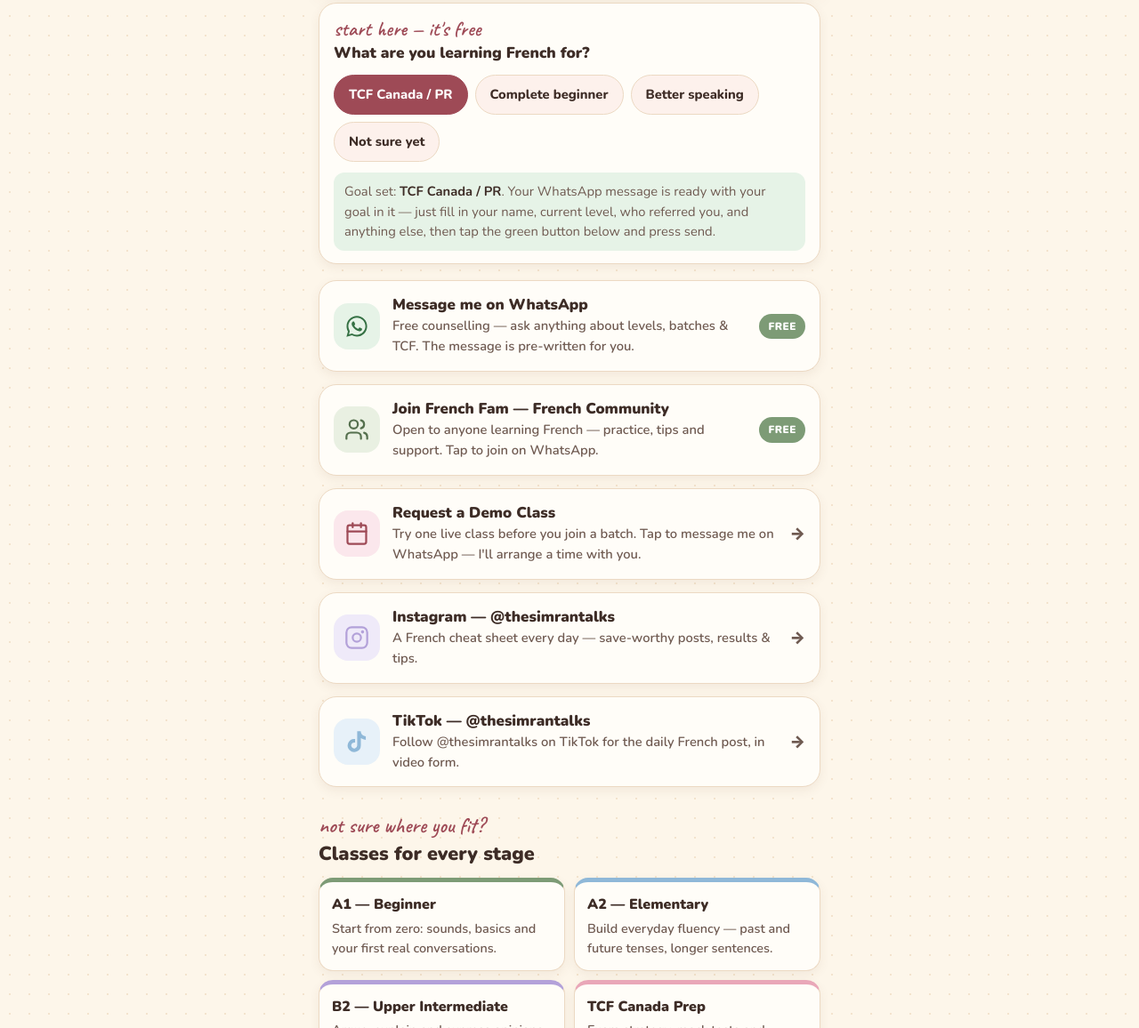
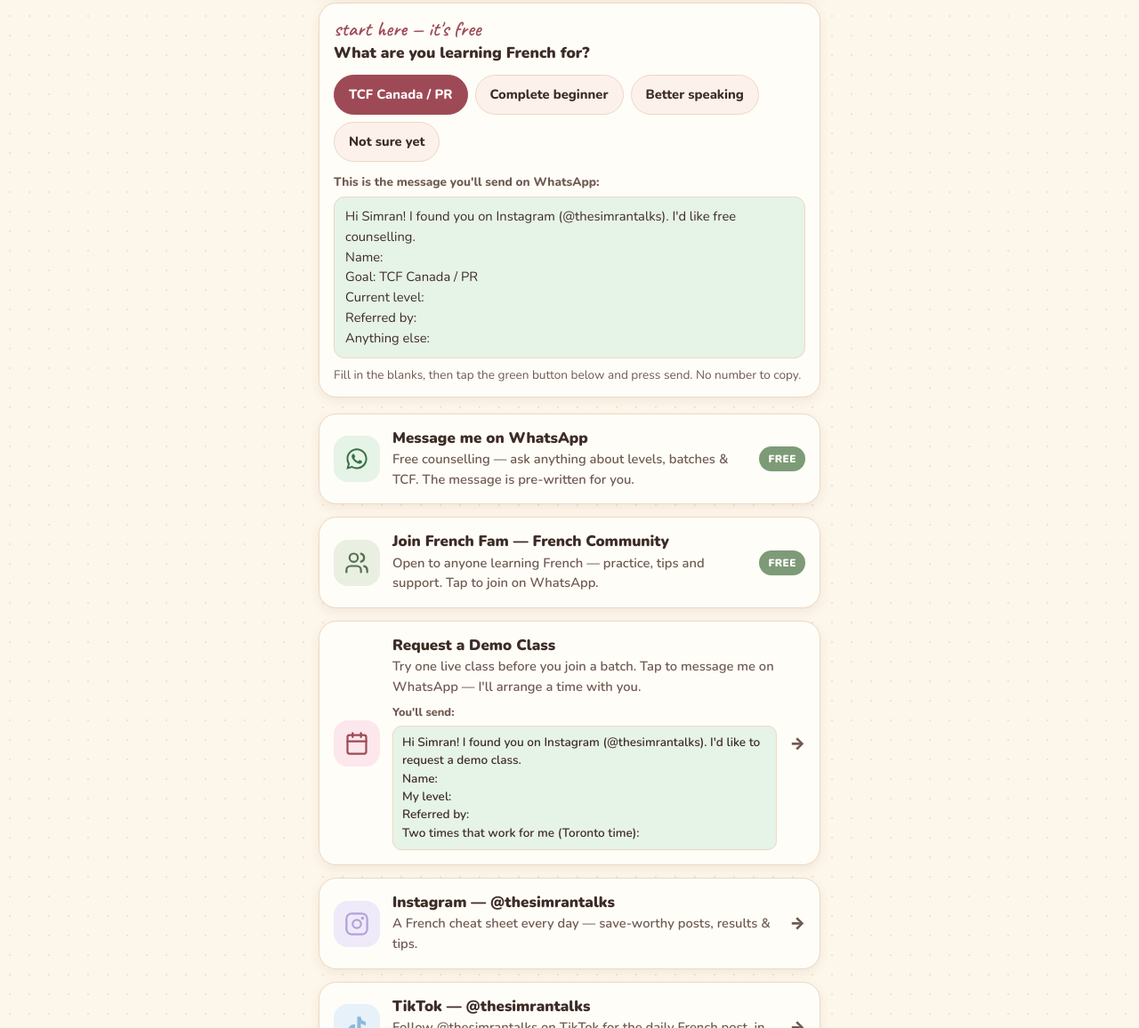
Before and after one commit to thesimrantalks/French-links, a plain HTML site: page index.html in a window 1280 px wide. Shown: the part 675-1831 px from the top of the page at 89% size. Drawn offline with nearby package versions, Linux system fonts and the light colour scheme.

Commit message:
Show the exact WhatsApp message that will be sent, for counselling and demo

```diff
--- a/index.html
+++ b/index.html
@@ -151,9 +151,19 @@
       .chip:focus-visible, a.linkcard:focus-visible, button:focus-visible, summary:focus-visible {
         outline: 3px solid var(--blue); outline-offset: 2px;
       }
-      .preview {
-        margin: 12px 0 0; font-size: .92rem; color: var(--ink-soft);
-        background: var(--wa-soft); border-radius: 12px; padding: 10px 12px;
+      .msgsend { margin: 12px 0 0; }
+      .msgsend-label { display: block; font-size: .85rem; font-weight: 800; color: var(--ink-soft); margin-bottom: 6px; }
+      .msgbubble {
+        background: var(--wa-soft); border: 1px solid var(--line);
+        border-radius: 12px; padding: 10px 12px;
+        font-size: .92rem; color: var(--ink); line-height: 1.55; white-space: pre-line;
+      }
+      .msgsend-hint { display: block; font-size: .85rem; color: var(--ink-soft); margin-top: 8px; }
+      .msgsample-label { display: block; font-size: .8rem; font-weight: 800; color: var(--ink-soft); margin-top: 8px; }
+      .msgsample {
+        display: block; margin-top: 4px; background: var(--wa-soft);
+        border: 1px solid var(--line); border-radius: 10px; padding: 8px 10px;
+        font-size: .85rem; color: var(--ink); line-height: 1.5; white-space: pre-line; font-weight: 600;
       }
       .preview strong { color: var(--ink); }
 
@@ -249,7 +259,11 @@
           <button type="button" class="chip" data-goal="speaking" aria-pressed="false">Better speaking</button>
           <button type="button" class="chip" data-goal="unsure" aria-pressed="false">Not sure yet</button>
         </div>
-        <p class="preview" id="msgPreview">Your WhatsApp message is already written for you — just tap the green button below and press send. <strong>No number to copy, nothing to type.</strong></p>
+        <div class="msgsend">
+          <span class="msgsend-label">This is the message you'll send on WhatsApp:</span>
+          <div class="msgbubble" id="msgPreview"></div>
+          <span class="msgsend-hint">Fill in the blanks, then tap the green button below and press send. No number to copy.</span>
+        </div>
       </div>
 
       <!-- Links -->
@@ -284,6 +298,12 @@
           <span class="txt">
             <span class="t">Request a Demo Class</span>
             <span class="d">Try one live class before you join a batch. Tap to message me on WhatsApp — I'll arrange a time with you.</span>
+            <span class="msgsample-label">You'll send:</span>
+            <span class="msgsample">Hi Simran! I found you on Instagram (@thesimrantalks). I'd like to request a demo class.
+Name:
+My level:
+Referred by:
+Two times that work for me (Toronto time):</span>
           </span>
           <span class="arrow" aria-hidden="true">→</span>
         </a>
@@ -348,20 +368,16 @@
 
         var goals = {
           tcf: {
-            msg: "Hi Simran! I found you on Instagram (@thesimrantalks). I'd like free counselling.\nName: \nGoal: TCF Canada / PR\nCurrent level: \nReferred by: \nAnything else: ",
-            preview: "Goal set: <strong>TCF Canada / PR</strong>. Your WhatsApp message is ready with your goal in it — just fill in your name, current level, who referred you, and anything else, then tap the green button below and press send."
+            msg: "Hi Simran! I found you on Instagram (@thesimrantalks). I'd like free counselling.\nName: \nGoal: TCF Canada / PR\nCurrent level: \nReferred by: \nAnything else: "
           },
           beginner: {
-            msg: "Hi Simran! I found you on Instagram (@thesimrantalks). I'd like free counselling.\nName: \nGoal: Complete beginner\nReferred by: \nAnything else: ",
-            preview: "Goal set: <strong>Complete beginner</strong>. Your WhatsApp message is ready — just fill in your name, who referred you, and anything else, then tap the green button below and press send."
+            msg: "Hi Simran! I found you on Instagram (@thesimrantalks). I'd like free counselling.\nName: \nGoal: Complete beginner\nReferred by: \nAnything else: "
           },
           speaking: {
-            msg: "Hi Simran! I found you on Instagram (@thesimrantalks). I'd like free counselling.\nName: \nGoal: Better speaking\nCurrent level: \nReferred by: \nAnything else: ",
-            preview: "Goal set: <strong>Better speaking</strong>. Your WhatsApp message is ready with your goal in it — just fill in your name, current level, who referred you, and anything else, then tap the green button below and press send."
+            msg: "Hi Simran! I found you on Instagram (@thesimrantalks). I'd like free counselling.\nName: \nGoal: Better speaking\nCurrent level: \nReferred by: \nAnything else: "
           },
           unsure: {
-            msg: "Hi Simran! I found you on Instagram (@thesimrantalks). I'd like free counselling.\nName: \nGoal: Not sure yet\nCurrent level: \nReferred by: \nAnything else: ",
-            preview: "Goal set: <strong>Not sure yet</strong>. Your WhatsApp message is ready — just fill in your name, current level, who referred you, and anything else, then tap the green button below and press send."
+            msg: "Hi Simran! I found you on Instagram (@thesimrantalks). I'd like free counselling.\nName: \nGoal: Not sure yet\nCurrent level: \nReferred by: \nAnything else: "
           }
         };
 
@@ -371,7 +387,7 @@
 
         function setGoal(key) {
           counselBtn.href = waLink(goals[key].msg);
-          preview.innerHTML = goals[key].preview;
+          preview.textContent = goals[key].msg;
           chips.forEach(function (c) {
             c.setAttribute("aria-pressed", c.getAttribute("data-goal") === key ? "true" : "false");
           });
```
